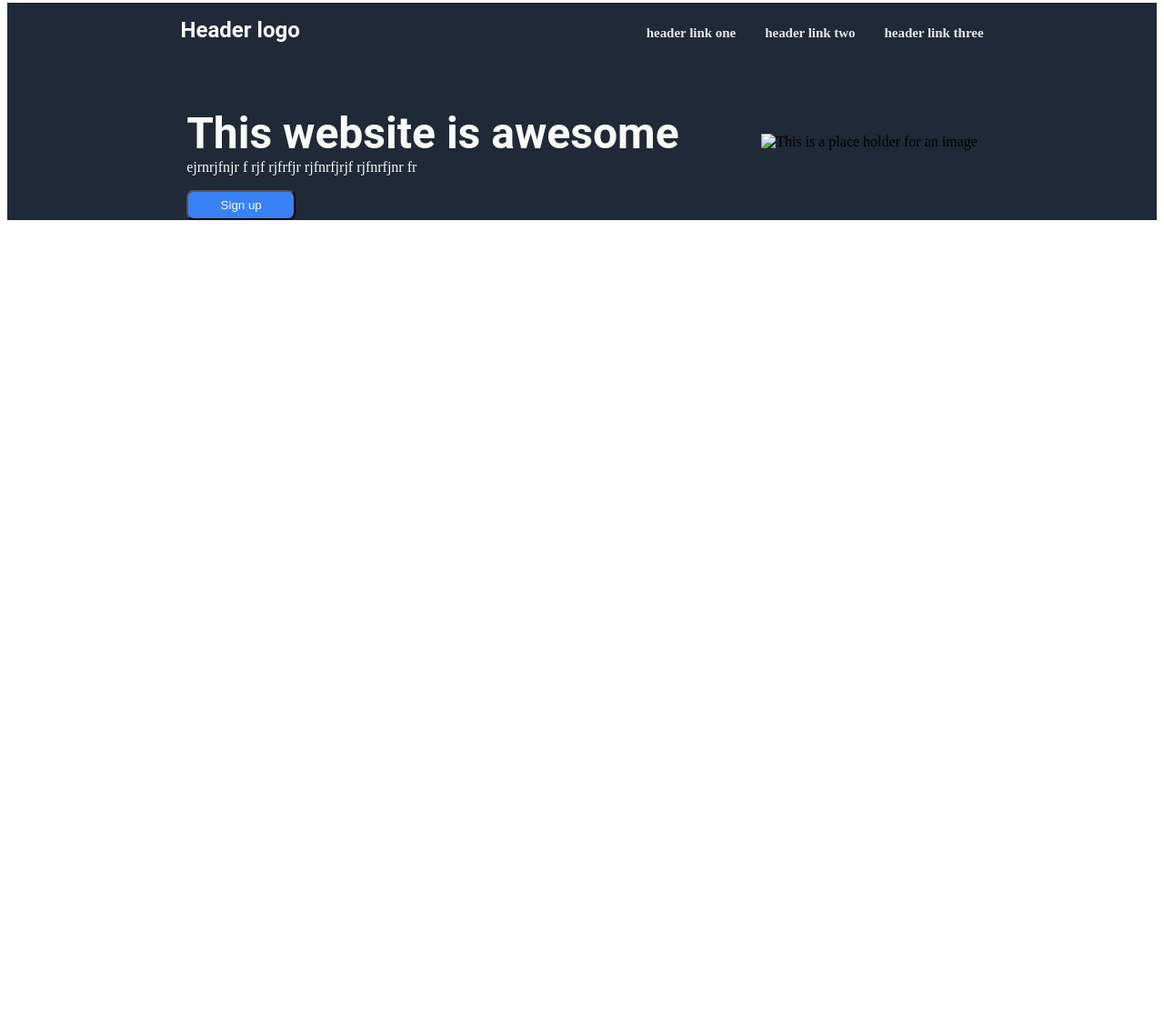
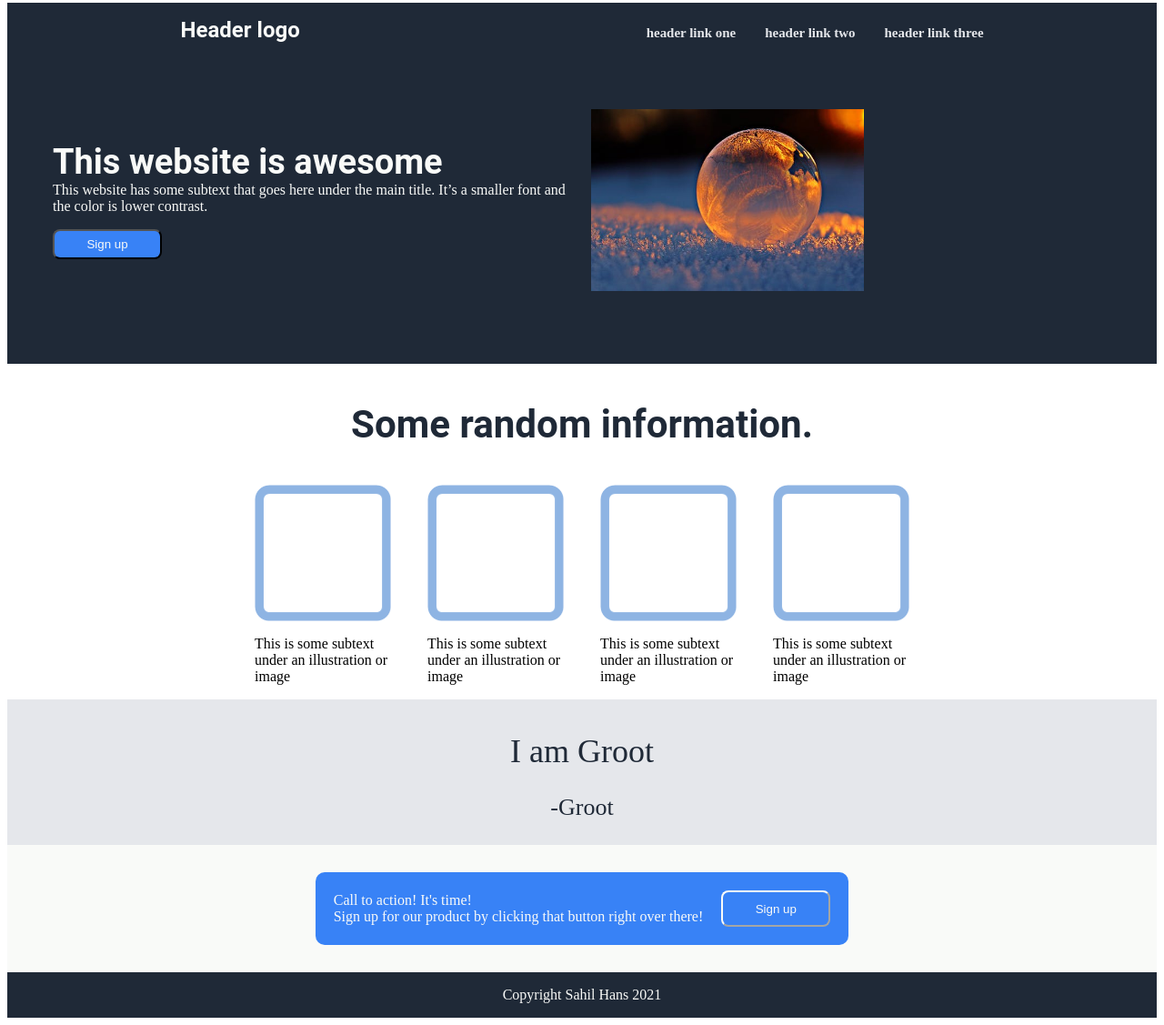
Before and after one commit to SahilSHans/landing-page-1, a plain HTML site: page index.html in a window 1280 px wide. Shown: the part 5-1132 px from the top of the page at 91% size. Before the commit the page ends 800 px from the top, so only its background shows below. Drawn offline with Linux system fonts and the light colour scheme.

Commit message:
Project completion
Project has been completed

```diff
--- a/index.html
+++ b/index.html
@@ -9,7 +9,7 @@
 </head>
 <body>
     <div class="main">
-
+        <div class="first">
             <div class="top">
                 <h1 class="logo">Header logo</h1>
                 <div class="header-links">
@@ -20,14 +20,65 @@
             </div>
                 <div class="subhead">
                     <div class="left">
+                        <div class="left-text">
                             <p class="subtitle">This website is awesome</p>
-                <p class="subtext">ejrnrjfnjr f rjf rjfrfjr rjfnrfjrjf rjfnrfjnr fr </p>
+                            <p class="subtext">This website has some subtext that goes here under the main title.
+                                It’s a smaller font and the color is lower contrast.</p>
                             <button class="signup">Sign up</button>
                         </div>
+                    </div>
                     <div class="right">
-                <img src="" alt="This is a place holder for an image">
+                        <img class="img1" src="image.jpeg" alt="This is a place holder for an image">
                     </div>
                 </div>
         </div>
+        <div class="second">
+            <div class="heading2">
+                <h3>Some random information.</h3>
+            </div>
+            <div class="images">
+                <div class="img1-caption">
+                    <img class="images1" src="img2.png" alt="">
+                    <p class="caption">This is some subtext under an illustration or image</p>
+                </div>
+                <div class="img2-caption">
+                    <img class="images2" src="img2.png" alt="">
+                    <p class="caption">This is some subtext under an illustration or image</p>
+                </div>
+                <div class="img3-caption">
+                    <img class="images3" src="img2.png" alt="">
+                    <p class="caption">This is some subtext under an illustration or image</p>
+                </div>
+                <div class="img4-caption">
+                    <img class="images4" src="img2.png" alt="">
+                    <p class="caption">This is some subtext under an illustration or image</p>
+                </div>
+            </div>
+        </div>
+        <div class="third">
+            <p class="quote">I am Groot</p>
+            <p class="Author">-Groot</p>
+
+        </div>
+        <div class="fourth">
+            <div class="action-time">
+                <div class="writing">
+                <p class="heading3">Call to action! It's time!</p>
+                <p class="info">Sign up for our product by clicking that button right over there!</p>
+                </div>
+                <button class="signup2">Sign up</button>
+            </div>
+            <div class="footer">
+                <p class="copyright">Copyright Sahil Hans 2021</p>
+            </div>
+        </div>
+
+
+
+
+
+
+    </div>
+
 </body>
 </html>
--- a/style.css
+++ b/style.css
@@ -1,3 +1,4 @@
+
 .top{
     display: flex;
     background-color:#1F2937;
@@ -5,7 +6,7 @@
     align-items: baseline;
 }
 .logo{
-    font-family: Roboto;
+    font-family: 'Roboto';
     display: flex;
     font-size: 24px;
     color: #F9FAF8;
@@ -19,33 +20,39 @@
 .subhead{
     display: flex;
     align-items: center;
+    gap: 20px;
+    margin-bottom: 80px;
     justify-content: center;
+    margin-top: 50px
 }
 .left{
-    display: flex;
+    display:flex;
+    flex: 1;
+    margin-left: 50px;
     flex-direction: column;
+    align-items: center;
     width: 50%;
-    justify-content: flex-start;
-    align-items: flex-start;
+
 }
 .main{
     display: flex;
+    flex-direction: column;
+    flex: 1;
+}
+.first{
     background-color: #1F2937;
-    flex-direction: column;
-    flex-basis: 500px;
-
 }
 .subtitle{
     display: flex;
-   font-size: 48px;
-   font-family: Roboto;
+   font-size: 38px;
+   font-family: 'Roboto';
    font-weight: bold;
    color: #F9FAF8;
    margin-bottom: 0;
+   margin-top: 0;
 }
 .subtext{
     display: flex;
-    align-items: flex-start;
     color: #F9FAF8;
     margin-top: 0;
 }
@@ -59,6 +66,146 @@
 }
 .right{
     display: flex;
+    flex: 1;
+    margin-right: 50px;
+    margin-left: 0;
+    width: 50%;
+}
+.left-text{
+    display: flex;
+    flex-direction: column;
+}
+.img1{
+    display: flex;
     justify-content: flex-start;
-    max-width: 50%;
+    height: 200px;
 }
+.second{
+    display: flex;
+    flex-direction: column;
+    align-items: center;
+}
+.images{
+    display: flex;
+    justify-content: center;
+    gap: 40px;
+    flex-shrink: 2;
+}
+.heading2{
+    font-family: 'Roboto';
+    font-size: 36px;
+    font: bolder;
+    color: #1F2937;
+
+}
+.images1{
+    width: 150px;
+}
+.images2{
+    width: 150px;
+}
+.images3{
+    width: 150px;
+}
+.images4{
+    width: 150px;
+}
+.img1-caption{
+    display: flex;
+    flex-direction: column;
+    align-items: center;
+    width: 150px;
+}
+.img2-caption{
+    display: flex;
+    flex-direction: column;
+    align-items: center;
+    width: 150px;
+}
+.img3-caption{
+    display: flex;
+    flex-direction: column;
+    align-items: center;
+    width: 150px;
+}
+.img4-caption{
+    display: flex;
+    flex-direction: column;
+    align-items: center;
+    width: 150px;
+}
+.third{
+    background-color: #E5E7EB;
+    display: flex;
+    flex-direction: column;
+    justify-content: center;
+    align-items: center;
+
+
+}
+.quote{
+    font: light italic;
+    font-size: 36px;
+    color: #1f2937;
+    margin-bottom: 0;
+}
+.Author{
+    font: bold;
+    font-size: 26px;
+    color: #1f2937;
+    display: flex;
+    justify-content: flex-end;
+
+}
+.fourth{
+    background-color: #F9FAF8;
+    display: flex;
+    flex-direction: column;
+    justify-content: center;
+    align-items: center;
+}
+.action-time{
+    display: flex;
+    background-color: #3882F6;
+    align-items: center;
+    justify-content: center;
+    margin: 30px;
+    padding: 20px;
+    gap: 20px;
+    border-radius: 10px;
+}
+.writing{
+    display: flex;
+    flex-direction: column;
+    justify-content: center;
+}
+.footer{
+    display: flex;
+    background-color: #1F2937;
+    min-width: 100%;
+    justify-content: center;
+
+
+}
+.signup2{
+    background-color: #3882F6;
+    border-radius: 8px;
+    padding: 7px;
+    width: 120px;
+    border-color: #F9FAF8;
+    height: 40px;
+    color: #F9FAF8
+
+}
+.heading3{
+    color: #F9FAF8;
+    margin: 0;
+}
+.info{
+    color: #F9FAF8;
+    margin: 0;
+}
+.copyright{
+    display: flex;
+    color: #F9FAF8;
+}
```
Also changed, not shown: img2.png (added). Lines whose indentation alone changed are shown as unchanged.
